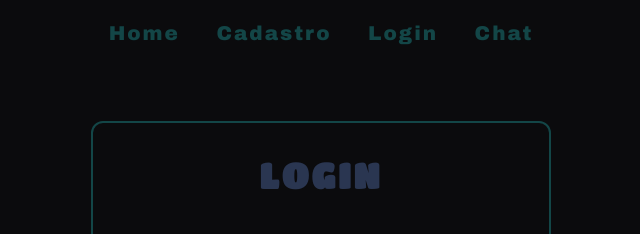
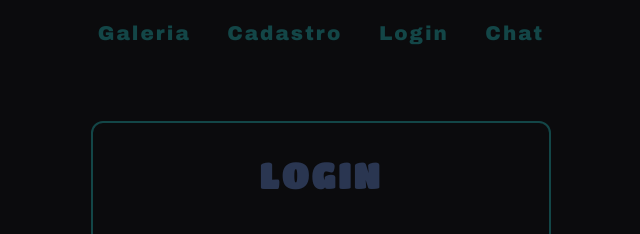
Before and after one commit to arthurschafranski11/Serverarthur, a website: page public/login.html in a window 1280 px wide. Shown: the top 234 px of the page, 319-959 px from the left. Drawn offline with Linux system fonts and the light colour scheme; a web font is replaced by a local one.

Commit message:
Change 'Home' link to 'Galeria' in login.html

```diff
--- a/public/login.html
+++ b/public/login.html
@@ -10,7 +10,7 @@
 
 <body>
     <nav class="menu">
-        <a href="index.html" class="link">Home</a>
+        <a href="index.html" class="link">Galeria</a>
         <a href="cadastro.html" class="link">Cadastro</a>
         <a href="login.html" class="link">Login</a>
         <a href="chat.html" class="link">Chat</a>
```
